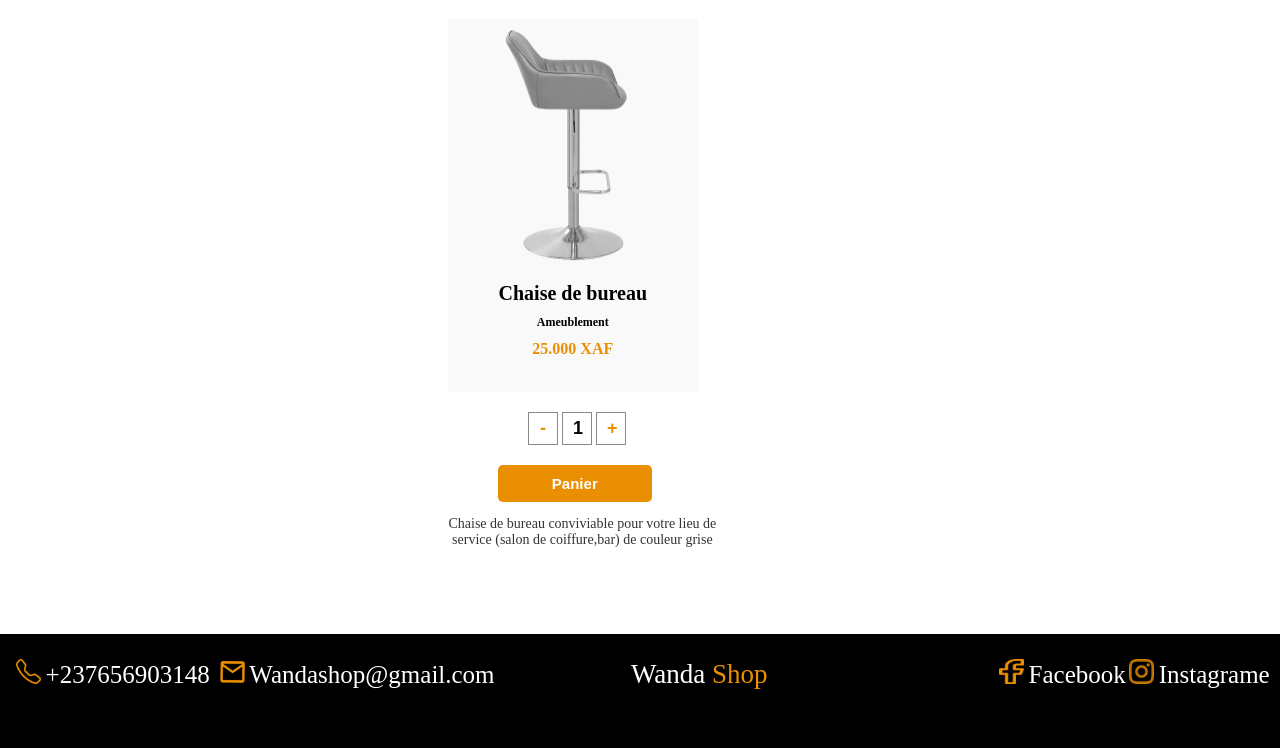
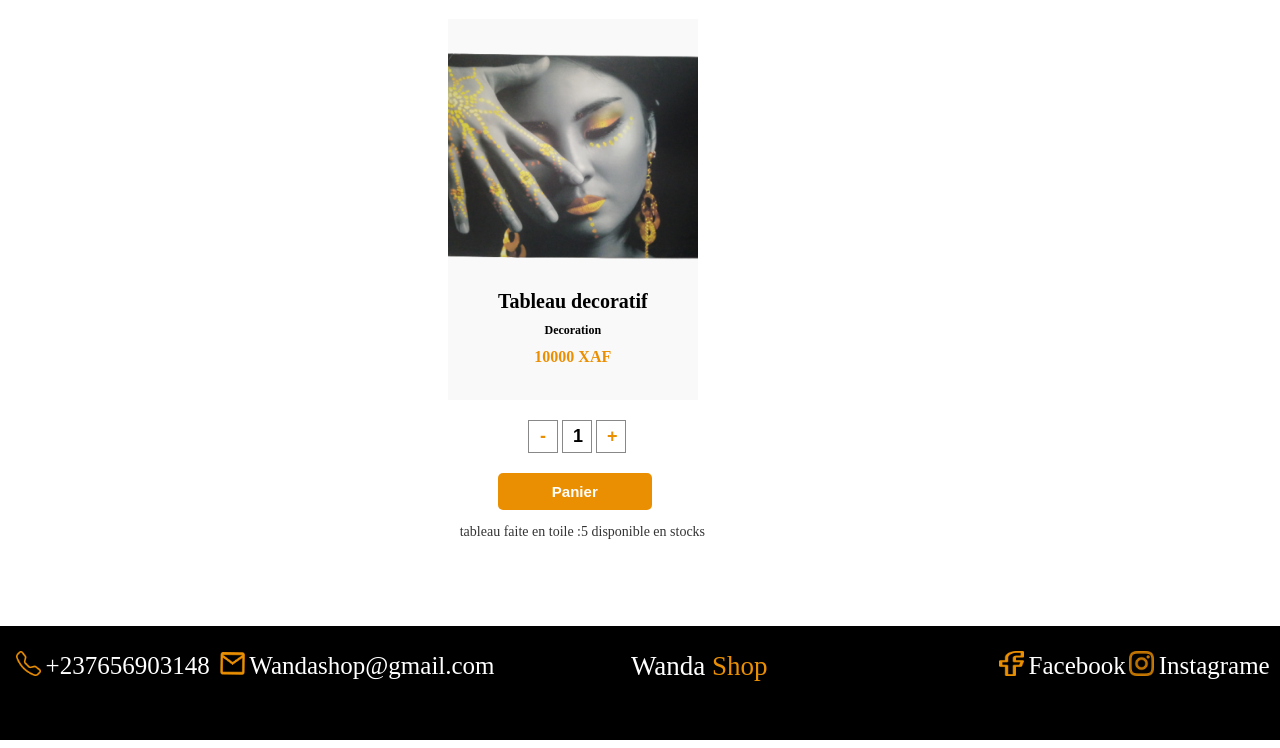
Before and after one commit to sighakalaurent/ProjetEcommerce, a website: page details.html in a window 1280 px wide. Shown: the part 151-899 px from the top of the page. Drawn offline with Linux system fonts and the light colour scheme.

Commit message:
js details

```diff
--- a/js/details.js
+++ b/js/details.js
@@ -1,43 +1,43 @@
-// function showDetail(productId) {
-//   fetch("produits.json").then((response) =>
-//     response.json().then((data) => {
-//       let product = data.filter((product) => product.id == productId).shift();
-//       document.querySelector(
-//         ".container_details"
-//       ).innerHTML = `<div class="details_products">
-//       <h1>Details produits</h1>
-//       <div class="details_picture">
-//           <img src="../asset/img/${product.image}" alt="">
-//           <div class="name_products">${product.nom}</div>
-//           <div class="category_products">${product.categorie}</div>
-//           <div class="price_products">${product.prix} XAF</div>
-//       </div>
-//       <div class="quantity_product">
-//           <input type="button" value="-">
-//           <input type="button" value="1">
-//           <input type="button" value="+">
-//       </div>
-//       <div class="btn_cart">
+function showDetail(productId) {
+  fetch("produits.json").then((response) =>
+    response.json().then((data) => {
+      let product = data.filter((product) => product.id == productId).shift();
+      document.querySelector(
+        ".container_details"
+      ).innerHTML = `<div class="details_products">
+      <h1>Details produits</h1>
+      <div class="details_picture">
+          <img src="../asset/img/${product.image}" alt="">
+          <div class="name_products">${product.nom}</div>
+          <div class="category_products">${product.categorie}</div>
+          <div class="price_products">${product.prix} XAF</div>
+      </div>
+      <div class="quantity_product">
+          <input type="button" value="-">
+          <input type="button" value="1">
+          <input type="button" value="+">
+      </div>
+      <div class="btn_cart">
 
-//           <input type="button" value="Panier">
+          <input type="button" value="Panier">
 
-//           <!-- <input type="button" value="Ajoute au Panier"> -->
-//       </div>
-//       <div class="details">
-//           <p>${product.details} </p>
-//       </div>
-//   </div>`;
-//     })
-//   );
-// }
+          <!-- <input type="button" value="Ajoute au Panier"> -->
+      </div>
+      <div class="details">
+          <p>${product.details} </p>
+      </div>
+  </div>`;
+    })
+  );
+}
 
 
-// function getproduct() {
-//     let product;
-//     if (localStorage.getItem("productId") === null) {
-//       product = [];
-//     } else {
-//       product = JSON.parse(localStorage.getItem("productId"));
-//     }
-// }
-// showDetail(5);
+function getproduct() {
+    let product;
+    if (localStorage.getItem("productId") === null) {
+      product = [];
+    } else {
+      product = JSON.parse(localStorage.getItem("productId"));
+    }
+}
+showDetail(5);
--- a/styles/cart.css
+++ b/styles/cart.css
@@ -58,6 +58,7 @@ span {
   align-items: stretch;
   justify-content: center;
   width: 80%;
+  margin-bottom: 35px;
 }
 .cart_content:nth-child(2) {
   width: 80%;
```
